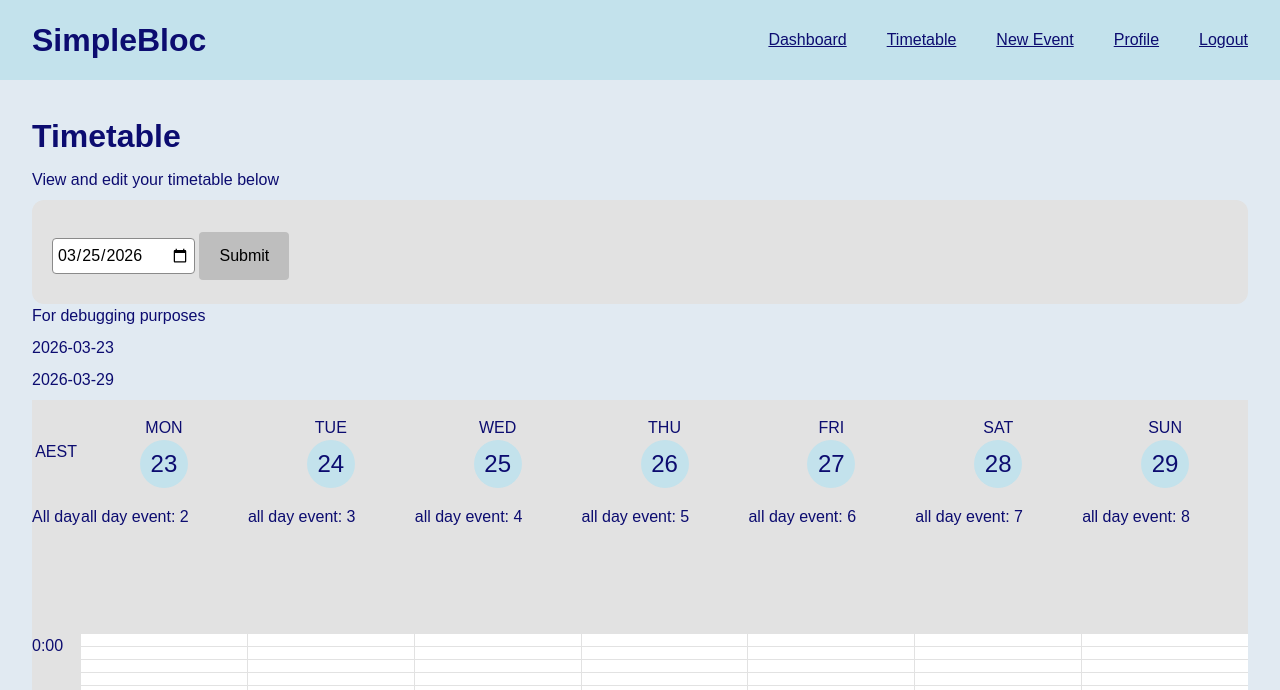
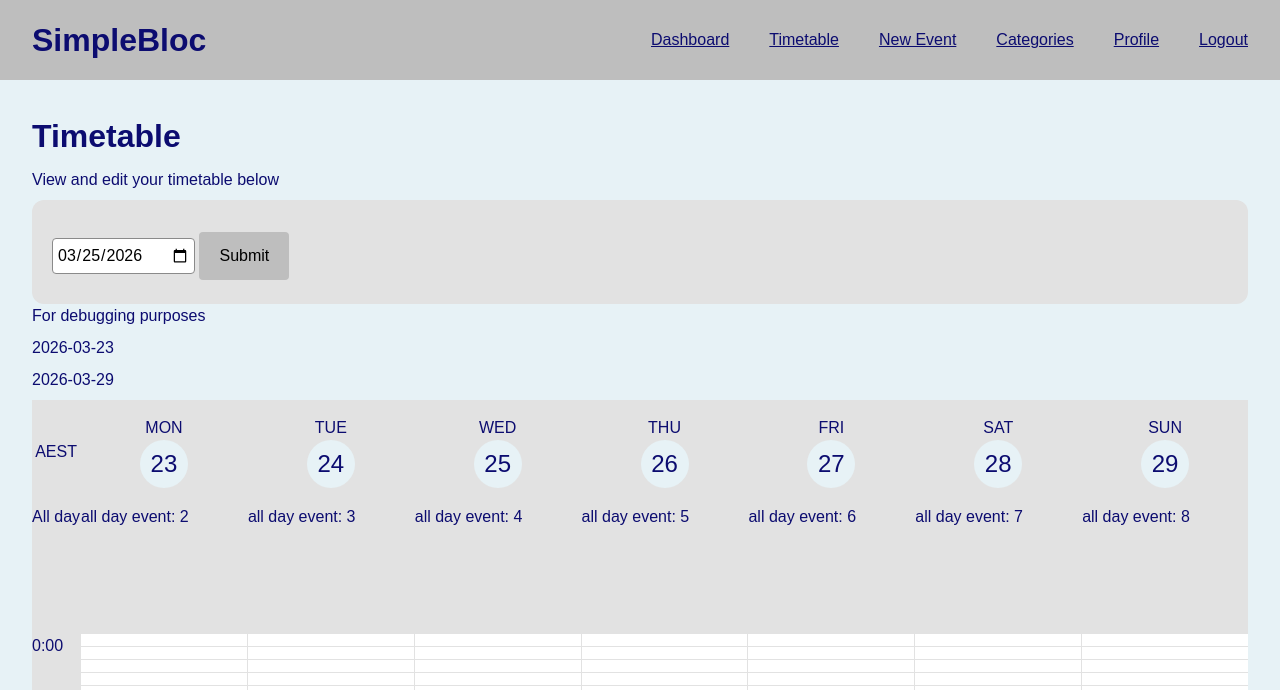
Before and after one commit to userr73/SimpleBloc, a Flask app: page /view-timetable in a window 1280 px wide. Shown: the top 690 px of the page. Run offline with Flask 3, Linux system fonts and the light colour scheme; the visitor is signed in with stand-in values (Sample User, id 1); data that the repository does not hold is empty; some libraries are stand-ins or nearby versions.

Commit message:
Implement the category editing functionality
The function used to retrieve all categories was changed so that a row object was returned instead of a list of category names.

```diff
--- a/routes/app_routes.py
+++ b/routes/app_routes.py
@@ -1,8 +1,8 @@
 from flask import render_template, request, session, abort, redirect, url_for
 
 from application import app
-from utils.validators import validate_event, validate_date
-from utils.events import select_week_dates, check_if_add_new_category, get_all_categories, get_category_id, get_this_week_events, get_event_styling, get_this_weeks_days
+from utils.validators import validate_event, validate_date, validate_category
+from utils.events import select_week_dates, check_if_add_new_category, get_all_categories, get_category_id, get_this_week_events, get_event_styling, get_this_weeks_days, get_category_details
 from utils.db import get_db
 from utils.user_profile import get_user_profile
 
@@ -59,8 +59,8 @@ def timetable():
 @app.get('/add-event')
 def new_event_form():
     check_login()
-    categories_list = get_all_categories(session.get('user_id'))
-    return render_template('app/event-form.html', categories=categories_list)
+    categories = get_all_categories(session.get('user_id'))
+    return render_template('app/event-form.html', categories=categories)
 
 
 @app.post('/submit-new-event')
@@ -91,11 +91,12 @@ def add_event():
     # Get the user entered category name
     category_name = form_data['category']
 
+    # Prepare database connection
+    conn = get_db()
+    cursor = conn.cursor()
+
     if check_if_add_new_category(category_name, user_id):
         # Add the category string into the database
-        conn = get_db()
-        cursor = conn.cursor()
-
         sql = '''
             INSERT INTO Categories
                 (user_id,
@@ -110,15 +111,12 @@ def add_event():
 
         cursor.execute(sql, data)
 
-        conn.commit()
-        conn.close()
+        # Get the category id of the newly added category
+        category_id = cursor.lastrowid
+    else:
+        # Get the category id
+        category_id = get_category_id(user_id, category_name)
 
-    # Get the category id of the user inputted category name
-    category_id = get_category_id(user_id, category_name)
-
-    # Prepare database connection
-    conn = get_db()
-    cursor = conn.cursor()
 
     # Insert the trip data into the database
     sql = '''
@@ -154,12 +152,81 @@ def add_event():
 
 
 
-@app.get('/edit-categories')
-def edit_categories():
+@app.get('/categories')
+def view_categories():
     check_login()
+
+    # Get a list of all the category names
     categories = get_all_categories(session.get('user_id'))
 
     return render_template('app/categories.html', categories=categories)
+
+
+@app.get('/edit-category/<int:category_id>')
+def edit_category(category_id):
+    check_login()
+
+    # Check the category exists and belongs to the user
+    category = get_category_details(category_id, session.get('user_id'))
+    if not category:
+        abort(404)
+
+    return render_template('app/categories-edit.html', data=category)
+
+@app.post('/update-category')
+def update_category():
+    check_login()
+
+    form_data = {
+        'category_name': request.form.get('category_name').strip(),
+        'category_id': request.form.get('category_id')
+    }
+
+    # Validate the category name
+    errors = validate_category(form_data['category_name'])
+
+    if errors:
+        # Re-render the form with error messages
+        return render_template('app/categories-edit.html', errors=errors, data=form_data)
+
+    # Check that the category id was provided in the form
+    try:
+        category_id = int(form_data['category_id'])
+    except (ValueError, TypeError):
+        abort(400)
+
+    # Get the user id
+    user_id = session.get('user_id')
+
+    # Check that the category belongs to the user
+    category = get_category_details(category_id, user_id)
+    if not category:
+        abort(404)
+
+    # Prepare database connection
+    conn = get_db()
+    cursor = conn.cursor()
+
+    # TODO: TODO TODO AHHHH!!!
+    sql = '''
+        UPDATE Categories
+        SET category_name = ?
+        WHERE category_id = ?
+    '''
+
+    data = (
+        form_data['category_name'],
+        category_id
+    )
+
+    cursor.execute(sql, data)
+
+    # Commit changes and close database connection
+    conn.commit()
+    conn.close()
+
+    return redirect(url_for('view_categories'))
+
 
 
 @app.get('/profile')
--- a/static/style.css
+++ b/static/style.css
@@ -3,7 +3,7 @@
     --primary-colour: rgb(190, 190, 190);
     --secondary-colour: rgb(207, 207, 207);
     --tertiary-colour: rgb(226, 226, 226);
-    --bg-colour: rgb(195, 226, 236);
+    --bg-colour: rgb(231, 242, 246);
 
     --row-height: 0.75rem;
     --total-rows: 290;
@@ -54,7 +54,7 @@ a:hover {
 
 header {
     .wide-content-container {
-        background-color: var(--bg-colour);
+        background-color: var(--primary-colour);
         display: flex;
         justify-content: space-between;
         align-items: center;
@@ -100,7 +100,7 @@ header {
 }
 
 main {
-    background-color: rgb(225, 234, 242);
+    background-color: var(--bg-colour);
 }
 
 .title {
@@ -303,19 +303,17 @@ td {
     overflow-wrap: break-word; /* Breaks the really long word if it goes beyond the container width */
 }
 
-
-/* Categories modal */
-.white-bg-btn {
-    background-color: red;
-    padding: 0;
-    margin: 0;
+/* Edit and delete options */
+.edit-delete-options {
+    display: flex;
+    gap: 1rem;
 }
 
-.categories-dialog-content {
-    display: grid;
-
-    height: 15rem;
-    width: 25rem;
+/* Categories table */
+.categories-table {
+    table, th, td {
+        border-color: var(--bg-colour);
+    }
 }
 
 /* Footer */
--- a/templates/base/app_base.html
+++ b/templates/base/app_base.html
@@ -5,6 +5,7 @@
         <a href="{{ url_for('dashboard') }}">Dashboard</a>
         <a href="{{ url_for('timetable') }}">Timetable</a>
         <a href="{{ url_for('new_event_form') }}">New Event</a>
+        <a href="{{ url_for('view_categories') }}">Categories</a>
         <a href="{{ url_for('view_profile') }}">Profile</a>
         <a href="{{ url_for('confirm_logout') }}">Logout</a>
     </nav>
--- a/utils/events.py
+++ b/utils/events.py
@@ -1,6 +1,20 @@
 from datetime import date, timedelta
 
 from utils.db import get_db, query_all, query_one
+
+def get_category_details(category_id, user_id):
+    """Retrieves the dictionary of category details for a specific category and user"""
+    sql = '''
+        SELECT category_name, category_id
+        FROM Categories
+        WHERE category_id = ? AND user_id = ?
+    '''
+    data = (category_id, user_id)
+    category_details = query_one(sql, data)
+
+    # Return the category details or None if not found
+    return dict(category_details) if category_details else None
+
 
 def get_this_weeks_days(start_date):
     """Returns the seven dates (day) of the selected week"""
@@ -112,28 +126,26 @@ def get_category_id(user_id, category_str):
 def get_all_categories(user_id):
     """Retrieve all the user's categories"""
     sql = '''
-        SELECT category_name
+        SELECT *
         FROM Categories
         WHERE user_id = ?
     '''
 
     data = (user_id,)
-    categories_row_obj = query_all(sql, data)
+    categories = query_all(sql, data)
 
-    # Retrieve the category name from each row of the category object
-    categories_list = [category['category_name'] for category in categories_row_obj]
-
-    return categories_list
+    return categories
 
 
 def check_if_add_new_category(category_str, user_id):
     """Checks whether a user has entered a new category (case sensitive). Returns a boolean."""
-    categories_list = get_all_categories(user_id)
+    categories = get_all_categories(user_id)
 
-    if category_str not in categories_list:
-        return True
+    for category in categories:
+        if category_str in category['category_name']:
+            return False
 
-    return False
+    return True
 
 
 def select_week_dates(selected_date):
--- a/utils/validators.py
+++ b/utils/validators.py
@@ -1,4 +1,13 @@
 from datetime import date, time
+
+def validate_category(data):
+    """Validates the category input field"""
+    # Category cannot be empty
+    if not data:
+        return 'Enter a category'
+
+    return None
+
 
 def validate_login(data):
     """Validates the login form for an existing user"""
```
Also changed, not shown: templates/app/categories-edit.html (added, +28 -0 lines), templates/app/categories.html (+36 -3 lines), templates/app/event-form.html (+1 -6 lines).
